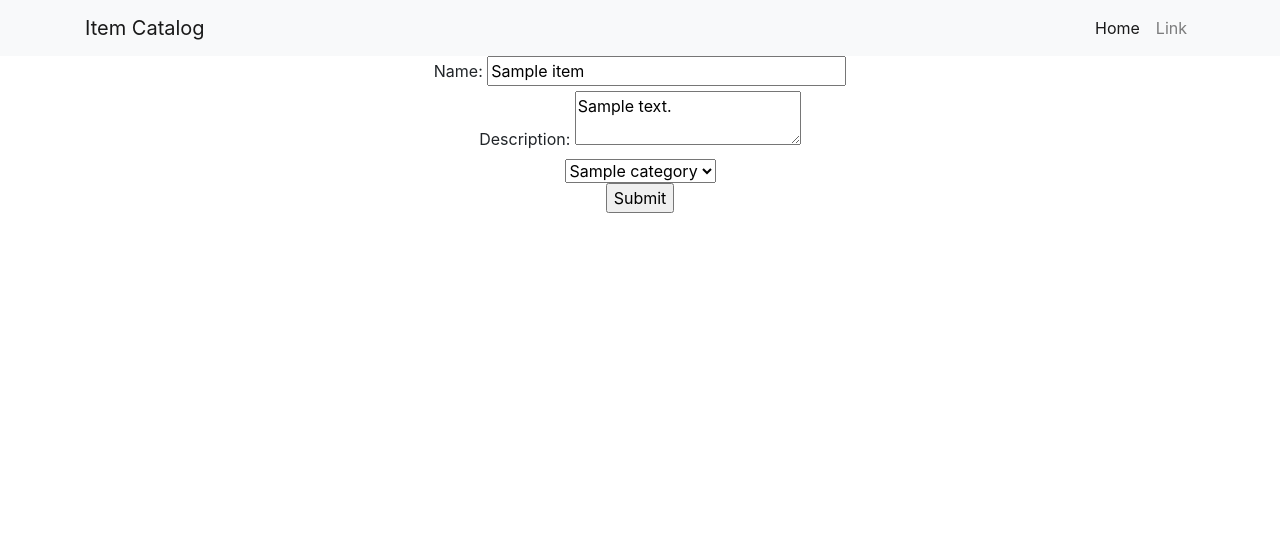
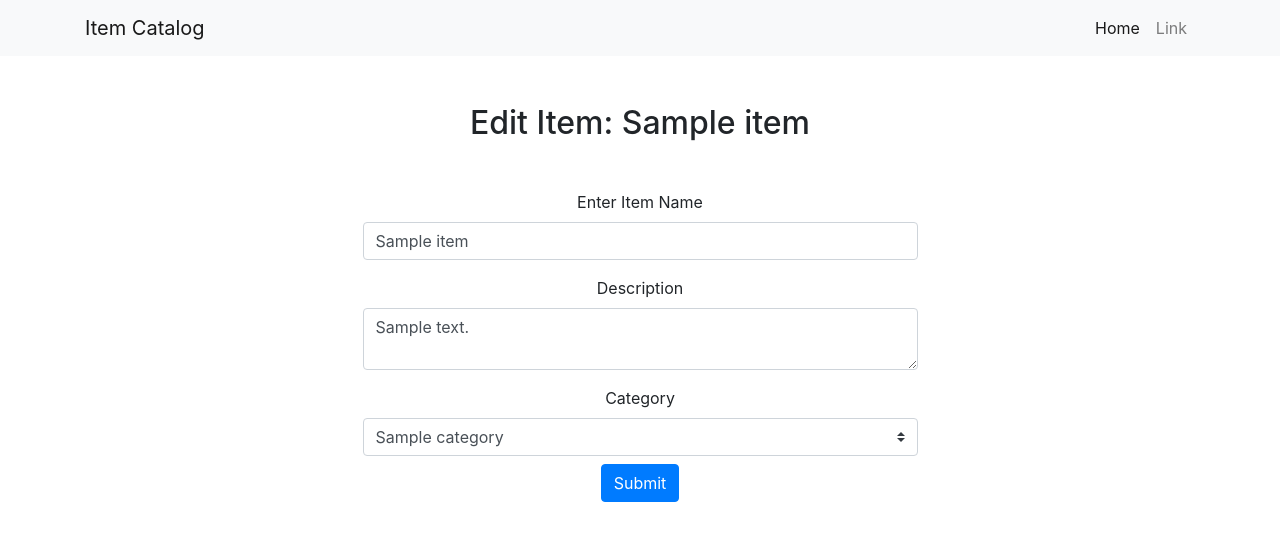
Before and after one commit to pranav1511/udacity-item-catalog, a Flask app: a page that uses templates/edit_item.html in a window 1280 px wide. Shown: the top 541 px of the page. Run offline with Flask 2, Linux system fonts and the light colour scheme; tables that the repository leaves empty hold one stand-in row (values such as "Sample post"); some libraries are stand-ins or nearby versions.

Commit message:
Create layout of edit item page

```diff
--- a/templates/edit_item.html
+++ b/templates/edit_item.html
@@ -49,23 +49,27 @@
 
     <div class="container">
         <div class="text-center">
+            <h2 class="my-5">Edit Item: {{item.name}}</h2>
+            <div class="w-50 mx-auto">
                 <form action="{{ url_for('edit_item', item_name=item.name) }}" method="POST">
-                <label>Name:</label>
-                <input type="text" size="30" name="name" placeholder="{{item.name}}" value="{{item.name}}" required>
-                <br>
-                <label>Description:</label>
-                <textarea name="description" placeholder="{{item.description}}" required>{{item.description}}</textarea>
-                <br>
-                <select name="category_id">
-                    {% for category in categories %} {% if category.id == item.category_id %}
+                    <label for="name">Enter Item Name</label>
+                    <input type="text" class="form-control" id="name" value="{{item.name}}" placeholder="Enter Item Name" size="30" name="name"
+                        required>
+                    <label class="mt-3" for="description">Description</label>
+                    <textarea class="form-control" id="description" placeholder="Enter item description here" name="description" required>{{item.description}}</textarea>
+                    <label class="mt-3" for="category">Category</label>
+                    <select class="custom-select" id="catgory" name="category_id" required>
+                        <option value="" disabled selected>Select a Category</option>
+                        {% for category in categories %}
+                        {% if category.id == item.category_id %}
                         <option value="{{category.id}}" selected>{{category.name}}</option>
                         {% else %}
                         <option value="{{category.id}}">{{category.name}}</option>
                         {% endif %} {% endfor %}
                     </select>
-                <br>
-                <input type="submit">
+                    <input class="btn btn-primary mt-2" type="submit">
                 </form>
+            </div>
         </div>
     </div>
 </body>
```
Lines whose indentation alone changed are shown as unchanged.
